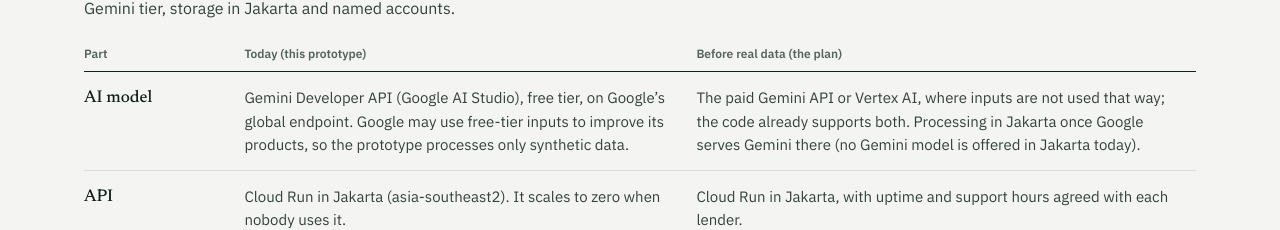
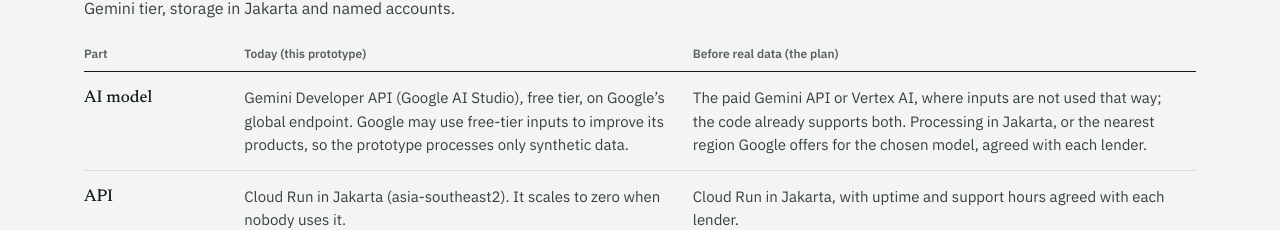
Before and after one commit to aeoncyr/ledgerlens, a React (Vite) app in the folder web/: page /trust in a window 1280 px wide. Shown: the part 485-715 px from the top of the page. Built offline with nearby package versions, Linux system fonts and the light colour scheme.

Commit message:
fix(web): state the Gemini region plan without an unverified availability claim

```diff
--- a/web/src/pages/Trust.tsx
+++ b/web/src/pages/Trust.tsx
@@ -15,7 +15,7 @@ const LAYERS: Layer[] = [
     today:
       'Gemini Developer API (Google AI Studio), free tier, on Google’s global endpoint. Google may use free-tier inputs to improve its products, so the prototype processes only synthetic data.',
     production:
-      'The paid Gemini API or Vertex AI, where inputs are not used that way; the code already supports both. Processing in Jakarta once Google serves Gemini there (no Gemini model is offered in Jakarta today).',
+      'The paid Gemini API or Vertex AI, where inputs are not used that way; the code already supports both. Processing in Jakarta, or the nearest region Google offers for the chosen model, agreed with each lender.',
   },
   {
     part: 'API',
```
